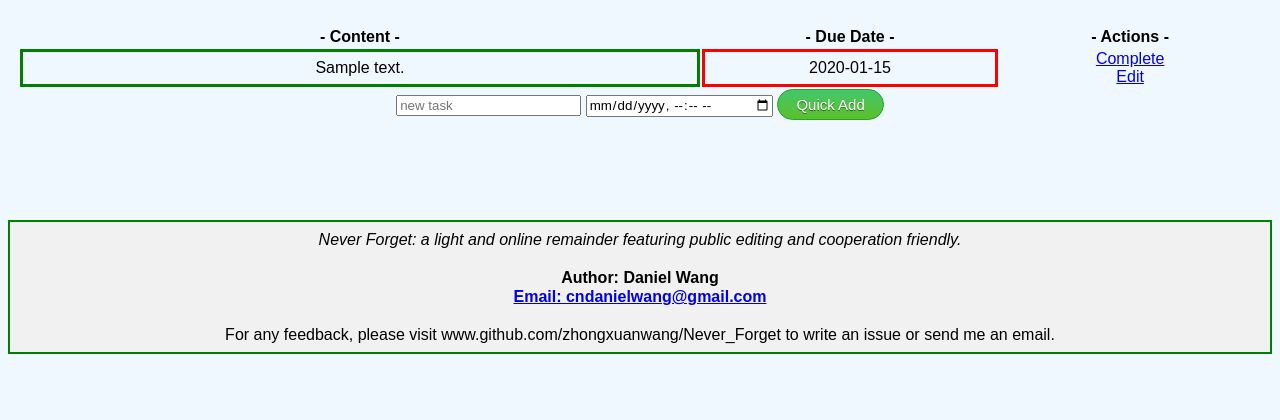
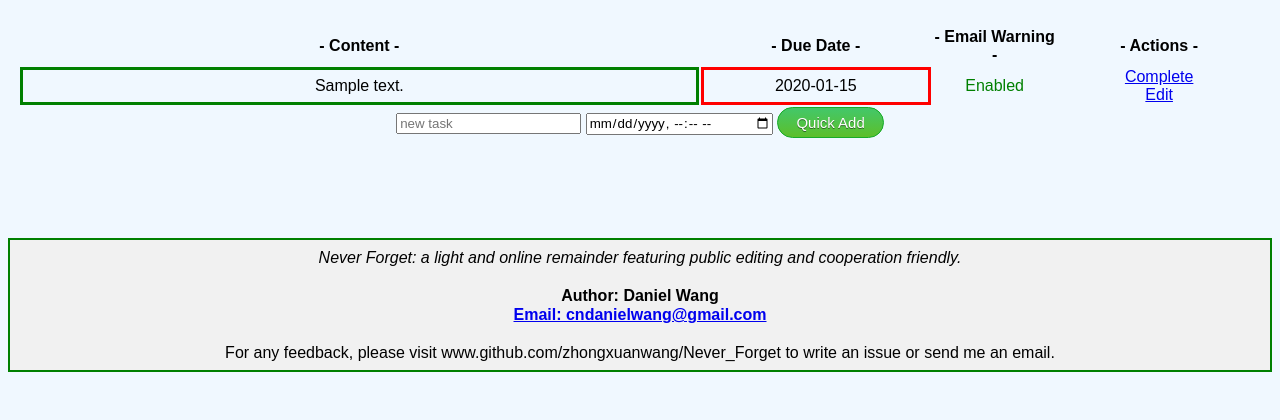
Before and after one commit to ZhongxuanWang/Never_Forget, a Flask app: page / in a window 1280 px wide. Shown: the part 298-718 px from the top of the page. Run offline with Flask 2, Linux system fonts and the light colour scheme; tables that the repository leaves empty hold one stand-in row (values such as "Sample post").

Commit message:
add email_warning into table

```diff
--- a/templates/index.html
+++ b/templates/index.html
@@ -16,6 +16,7 @@
 
                 <th>- Content -</th>
                 <th>- Due Date -</th>
+                <th>- Email Warning -</th>
                 <th>- Actions -</th>
 
             </tr>
@@ -24,6 +25,9 @@
                 <tr>
                     <td style="border: 3px solid green; width: 55%; overflow: hidden;">{{ task.content }}</td>
                     <td style="border: 3px solid {{ task.getTimeColor() }}; white-space: pre-wrap">{{ task.time_due }}</td>
+                    <td style="width: 10%">{% if task.email_warning == 1 %}
+                        <div style="color:green"> Enabled</div> {% else %}
+                        <div style="color: red"> Disabled</div>{% endif %} </td>
                     <td>
                         <a href="/cmTask/{{ task.id }}">Complete</a> <br>
                         <a href="/editTask/{{ task.id }}">Edit</a><br>
```
